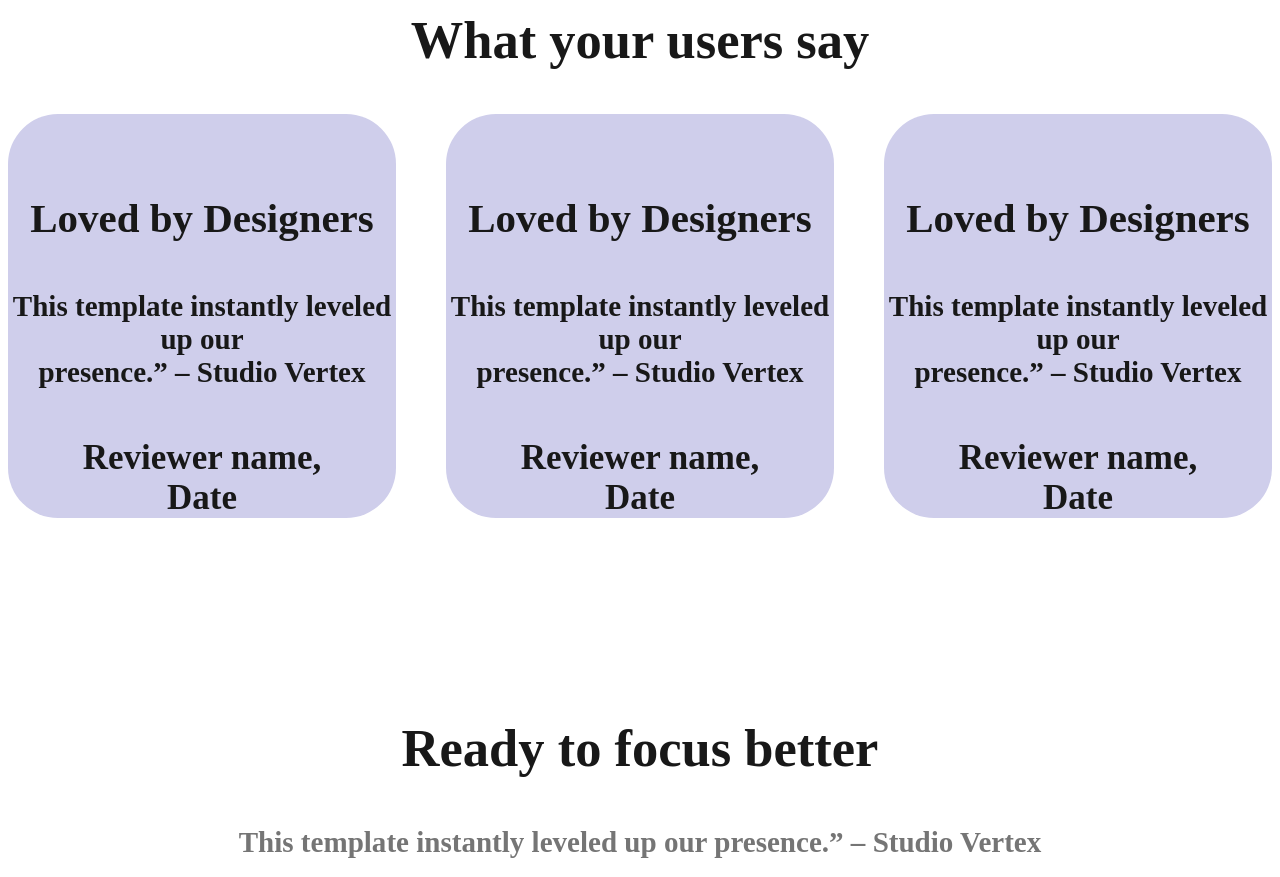
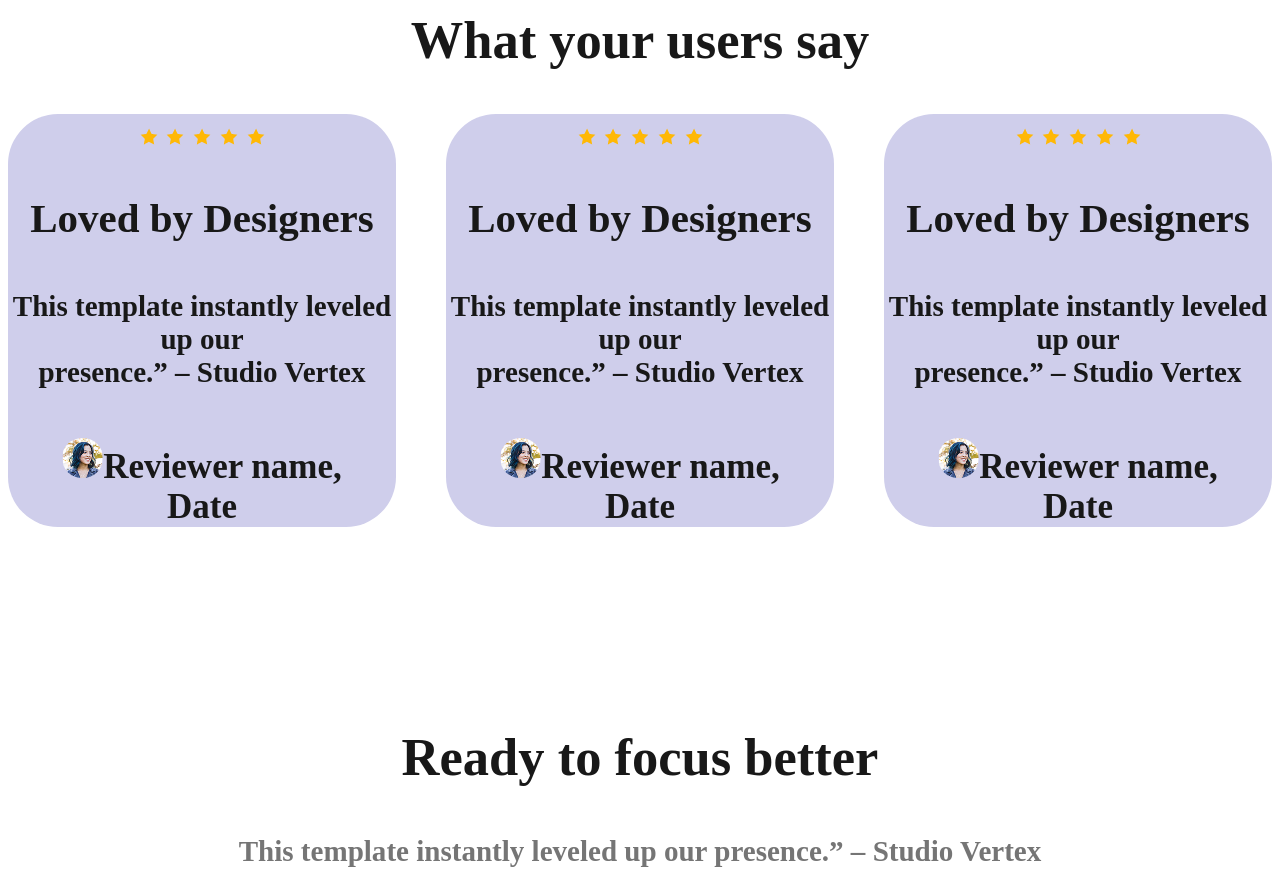
Before and after one commit to istiaquerijve/first-assignment-repo, a plain HTML site: page index.html in a window 1280 px wide. Shown: the part 1920-2797 px from the top of the page. Drawn offline with Linux system fonts and the light colour scheme.

Commit message:
ninth commit

```diff
--- a/index.html
+++ b/index.html
@@ -27,7 +27,7 @@
             <h5 class="light">Explore the live preview and imagine your <br>brand in this bold new look.</h5>
             <button class="btn-primary">Launch Live Preview</button>
         </div>
-        <img class="img" src="c:\github\B12A01-landing-launchpad\Assets\wc-mini.png" alt="">
+        <img class="img" src="./Assets/wc-mini.png" alt="">
        </section>
        <search class="sec2">
             <div class="items title">
@@ -52,41 +52,41 @@
         <h2>What your users say</h2>
            <div class="card">
               <div class="card-title">
-                 <img src="c:\github\B12A01-landing-launchpad\Assets\icon-star.png" alt="">
-                 <img src="c:\github\B12A01-landing-launchpad\Assets\icon-star.png" alt="">
-                 <img src="c:\github\B12A01-landing-launchpad\Assets\icon-star.png" alt="">
-                 <img src="c:\github\B12A01-landing-launchpad\Assets\icon-star.png" alt="">
-                 <img src="c:\github\B12A01-landing-launchpad\Assets\icon-star.png" alt="">
+                 <img src="./Assets/icon-star.png" alt="">
+                 <img src="./Assets/icon-star.png" alt="">
+                 <img src="./Assets/icon-star.png" alt="">
+                 <img src="./Assets/icon-star.png" alt="">
+                 <img src="./Assets/icon-star.png" alt="">
                  <h3>Loved by Designers</h3>
                  <h5>This template instantly leveled up our <br> presence.” – Studio Vertex</h5>
-                 <img class="img-sub" src="c:\github\B12A01-landing-launchpad\Assets\avatar.png" alt="">Reviewer name,<br class="light">Date
+                 <img class="img-sub" src="./Assets/avatar.png" alt="">Reviewer name,<br class="light">Date
               </div>
               <div class="card-title">
-                 <img src="c:\github\B12A01-landing-launchpad\Assets\icon-star.png" alt="">
-                 <img src="c:\github\B12A01-landing-launchpad\Assets\icon-star.png" alt="">
-                 <img src="c:\github\B12A01-landing-launchpad\Assets\icon-star.png" alt="">
-                 <img src="c:\github\B12A01-landing-launchpad\Assets\icon-star.png" alt="">
-                 <img src="c:\github\B12A01-landing-launchpad\Assets\icon-star.png" alt="">
+                 <img src="./Assets/icon-star.png" alt="">
+                 <img src="./Assets/icon-star.png" alt="">
+                 <img src="./Assets/icon-star.png" alt="">
+                 <img src="./Assets/icon-star.png" alt="">
+                 <img src="./Assets/icon-star.png" alt="">
                  <h3>Loved by Designers</h3>
                  <h5>This template instantly leveled up our <br> presence.” – Studio Vertex</h5>
-                 <img class="img-sub" src="c:\github\B12A01-landing-launchpad\Assets\avatar.png" alt="">Reviewer name,<br class="light">Date
+                 <img class="img-sub" src="./Assets/avatar.png" alt="">Reviewer name,<br class="light">Date
               </div>
               <div class="card-title">
-                 <img src="c:\github\B12A01-landing-launchpad\Assets\icon-star.png" alt="">
-                 <img src="c:\github\B12A01-landing-launchpad\Assets\icon-star.png" alt="">
-                 <img src="c:\github\B12A01-landing-launchpad\Assets\icon-star.png" alt="">
-                 <img src="c:\github\B12A01-landing-launchpad\Assets\icon-star.png" alt="">
-                 <img src="c:\github\B12A01-landing-launchpad\Assets\icon-star.png" alt="">
+                 <img src="./Assets/icon-star.png" alt="">
+                 <img src="./Assets/icon-star.png" alt="">
+                 <img src="./Assets/icon-star.png" alt="">
+                 <img src="./Assets/icon-star.png" alt="">
+                 <img src="./Assets/icon-star.png" alt="">
                  <h3>Loved by Designers</h3>
                  <h5>This template instantly leveled up our <br> presence.” – Studio Vertex</h5>
-                 <img class="img-sub" src="c:\github\B12A01-landing-launchpad\Assets\avatar.png" alt="">Reviewer name,<br class="light">Date
+                 <img class="img-sub" src="./Assets/avatar.png" alt="">Reviewer name,<br class="light">Date
               </div>
            </div>
        </section>
          <section class="sub title">
           <h1>Ready to focus better</h1>
           <h5 class="light">This template instantly leveled up our presence.” – Studio Vertex</h5>
-          <img class="img" src="c:\github\B12A01-landing-launchpad\Assets\wc-big.png" alt="">
+          <img class="img" src="./Assets/wc-big.png" alt="">
          </section>
          <section class="info">
             <h1 id="if">Let’s Get in <br> Touch</h1>
--- a/styles/index.css
+++ b/styles/index.css
@@ -33,7 +33,7 @@ nav ul{
     margin-top: 50px;
 }
 .header{
-    background-image: url(../../github/B12A01-landing-launchpad/Assets/Hero-bg.png);
+    background-image: url(./Assets/Hero-bg.png);
     padding-bottom: 150px;
 }
 .btn-primary{
```
Also changed, not shown: Assets/Hero-bg.png (added), Assets/avatar.png (added), Assets/icon-star.png (added), Assets/wc-big.png (added), Assets/wc-mini.png (added), styles/Assets/Hero-bg.png (added), styles/Assets/avatar.png (added), styles/Assets/icon-star.png (added), styles/Assets/wc-big.png (added), styles/Assets/wc-mini.png (added).
